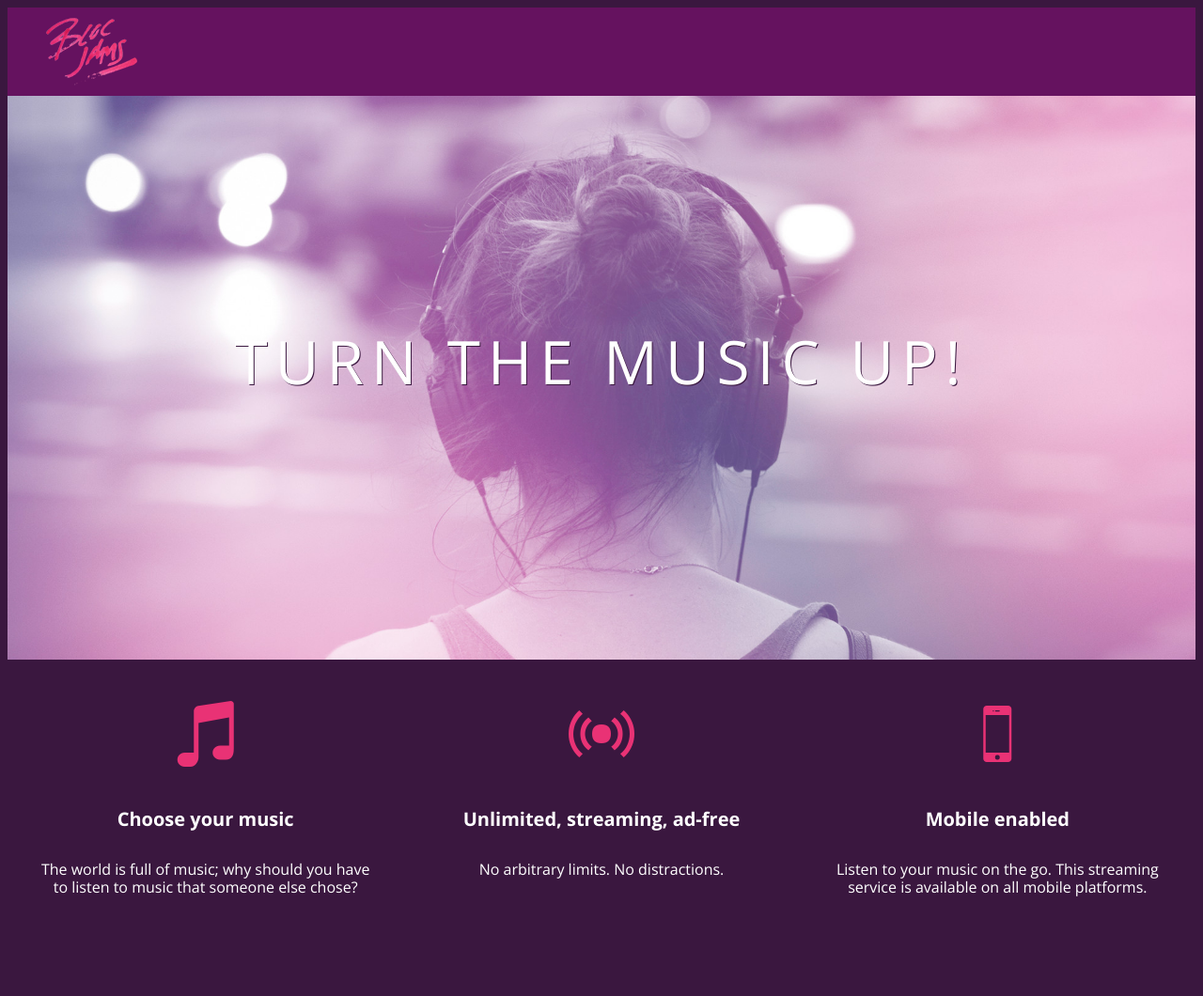
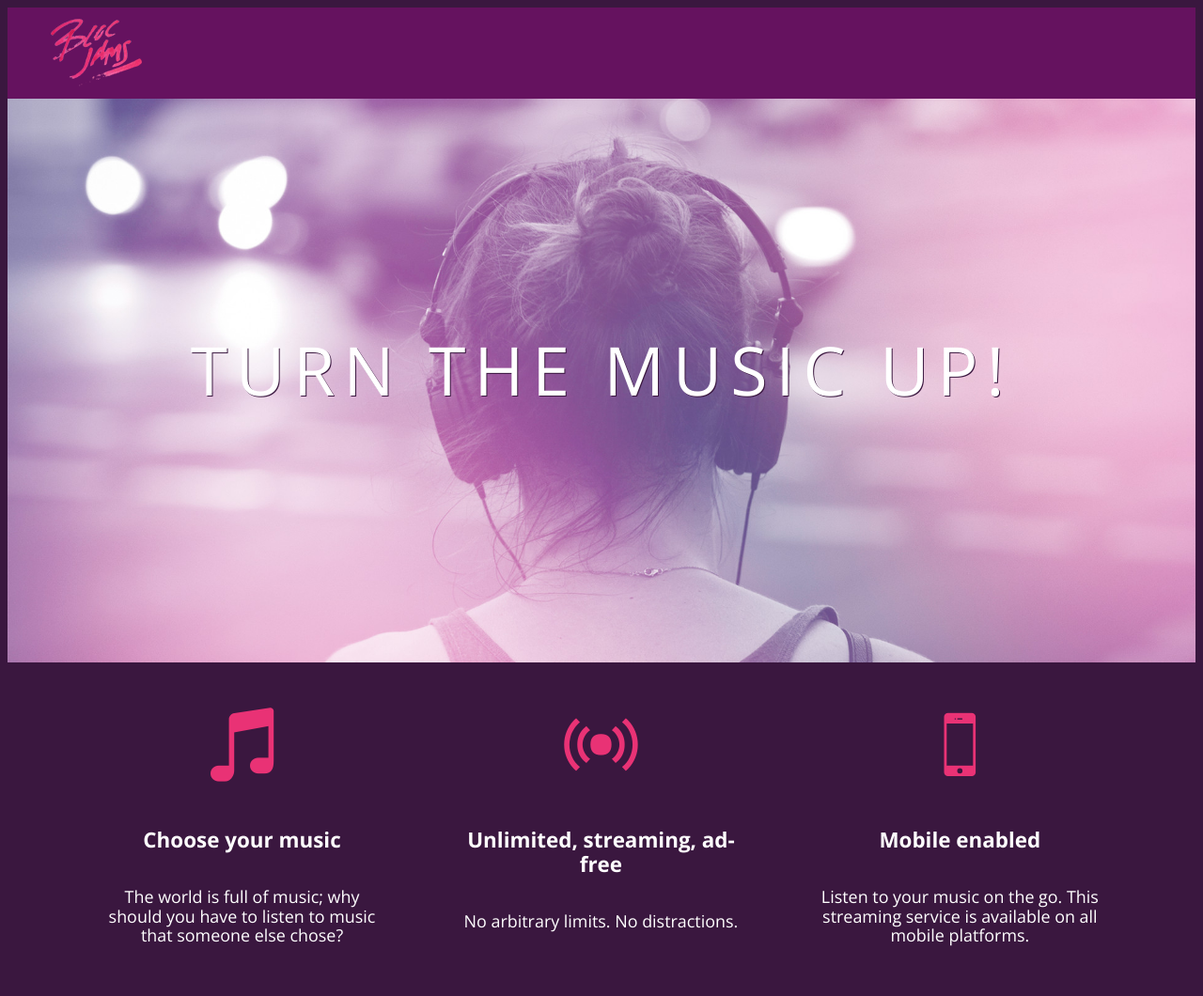
Before and after one commit to IsaacWeb/bloc-jams, a plain HTML site: page index.html in a window 1280 px wide. Shown: the whole page at 94% size. Before the commit the page ends 1001 px from the top, so only its background shows below. Drawn offline with nearby package versions, Linux system fonts and the light colour scheme.

Commit message:
Added landing.css

```diff
--- a/index.html
+++ b/index.html
@@ -3,10 +3,12 @@
 	<head>
 		<meta charset='utf-8'>
 		<title>Bloc Jams</title>
+		<meta name="viewport" content="width=device-width, initial-scale=1">
 		<link rel="stylesheet" type="text/css" href="https://fonts.googleapis.com/css?family=Open+Sans:400,800,600,700,300">
 		<link rel="stylesheet" type="text/css" href="https://code.ionicframework.com/ionicons/2.0.1/css/ionicons.min.css">
     <link rel="stylesheet" type="text/css" href="styles/normalize.css">
 		<link rel="stylesheet" type="text/css" href="styles/main.css">
+		 <link rel="stylesheet" type="text/css" href="styles/landing.css">
 		</head>
 		<body class="landing">
 			<nav class="navbar">
@@ -15,18 +17,20 @@
 				<section class = "hero-content">
 			<h1 class = "hero-title"> Turn the music up!</h1>
 		</section>
-		<section class="selling-points"> <!-- selling points -->
-					 <div class="point">
+		<section class="selling-points">
+			<section class="selling-points container"> <!-- selling points -->
+ <!-- selling points -->
+						 <div class="point column third">
 				   <span class="ion-music-note"></span>
 							 <h5 class="point-title">Choose your music</h5>
 							 <p class="point-description">The world is full of music; why should you have to listen to music that someone else chose?</p>
 					 </div>
-					 <div class="point">
+						 <div class="point column third">
 							 <span class="ion-radio-waves"></span>
 							 <h5 class="point-title">Unlimited, streaming, ad-free</h5>
 							 <p class="point-description">No arbitrary limits. No distractions.</p>
 					 </div>
-					 <div class="point">
+						 <div class="point column third">
 								<span class="ion-iphone"></span>
 								<h5 class ="point-title">Mobile enabled</h5>
 								<p class="point-description">Listen to your music on the go. This streaming service is available on all mobile platforms.</p>
--- /dev/null
+++ b/styles/landing.css
@@ -0,0 +1,48 @@
+body.landing {
+    background-color: rgb(58,23,63);
+}
+
+.hero-content {
+    position: relative;
+    min-height: 600px;
+    background-image: url(../assets/images/bloc_jams_bg.jpg);
+    background-repeat: no-repeat;
+    background-position: center center;
+    background-size: cover;
+}
+
+.hero-content .hero-title {
+    position: absolute;
+    top: 40%;
+    -webkit-transform: translateY(-50%);
+    -moz-transform: translateY(-50%);
+    transform: translateY(-50%);
+    width: 100%;
+    text-align: center;
+    font-size: 4rem;
+    font-weight: 300;
+    text-transform: uppercase;
+    letter-spacing: 0.5rem;
+    text-shadow: 1px 1px 0px rgb(58,23,63);
+}
+
+.selling-points {
+    position: relative;
+}
+
+.point {
+    position: relative;
+    padding: 2rem;
+    text-align: center;
+}
+
+.point .point-title {
+    font-size: 1.25rem;
+}
+
+.ion-music-note,
+.ion-radio-waves,
+.ion-iphone {
+    color: rgb(233,50,117);
+    font-size: 5rem;
+}
--- a/styles/main.css
+++ b/styles/main.css
@@ -9,9 +9,6 @@ body {
     min-height: 100%;         /* says the height of the body must be, at minimum, 100% of the window */
 }
 
-body.landing {
-    background-color: rgb(58,23,63); /* sets the background color to an RGB value (see below) */
-}
 .navbar {
      padding: 0.5rem;
      background-color: rgb(101,18,95);
@@ -22,54 +19,39 @@ body.landing {
      left: 2rem;
  }
 
- .hero-content {
-     position: relative; /* positioning will be explained in a resource */
-     min-height: 600px;  /* hero content element must be _at least_ 600 pixels */
-     background-image: url(../assets/images/bloc_jams_bg.jpg);
-     background-repeat: no-repeat;
-     background-position: center center;
-     background-size: cover;
+ *, *::before, *::after {
+     -moz-box-sizing: border-box;
+     -webkit-box-sizing: border-box;
+     box-sizing: border-box;
  }
 
- .hero-content .hero-title {
-     position: absolute;             /* positioning will be explained in a resource */
-     top: 40%;                       /* positioning will be explained in a resource */
-     -webkit-transform: translateY(-50%);
-     -moz-transform: translateY(-50%);
-     -ms-transform: translateY(-50%);
-     transform: translateY(-50%);
-     width: 100%;                    /* makes sure the title inhabits the full width of its container */
-     text-align: center;             /* aligns text in the horizontal center of the element */
-     font-size: 4rem;                /* specifies the size of the font in root em units */
-     font-weight: 300;               /* makes the font thinner or lighter weight */
-     text-transform: uppercase;      /* transforms the text to be all uppercase lettering */
-     letter-spacing: 0.5rem;         /* puts 0.5 root ems worth of space between each letter */
-     text-shadow: 1px 1px 0px rgb(58,23,63); /* creates a shadow underneath the text for readability over the image */
- }
- .selling-points {
-     position: relative;
-     display: table;
-     width: 100%;
-     -webkit-box-sizing: border-box;
-     -moz-box-sizing: border-box;
-     box-sizing: border-box; /* we'll explain this in a resource */
+ .container {
+     margin: 0 auto;
+     max-width: 64rem;
  }
 
- .point {
-     display: table-cell;
-     position: relative;
-     width: 33.3%;
-     padding: 2rem;
-     text-align: center;
+ /* Medium and small screens (640px) */
+ @media (min-width: 640px) {
+       html { font-size: 112%; }
+   /* Style information will go here */
  }
 
- .point .point-title {
-     font-size: 1.25rem;
+ .column {
+        float: left;
+        padding-left: 1rem;
+        padding-right: 1rem;
+    }
+
+    .column.full { width: 100%; }
+    .column.two-thirds { width: 66.7%; }
+    .column.half { width: 50%; }
+    .column.third { width: 33.3%; }
+    .column.fourth { width: 25%; }
+    .column.flow-opposite { float: right; }
+}
+
+ /* Large screens (1024px) */
+ @media (min-width: 1024px) {
+       html { font-size: 120%; }
+   /* Style information will go here */
  }
-
- .ion-music-note,
- .ion-radio-waves,
- .ion-iphone {
-     color: rgb(233,50,117);
-     font-size: 5rem;
- }
```
